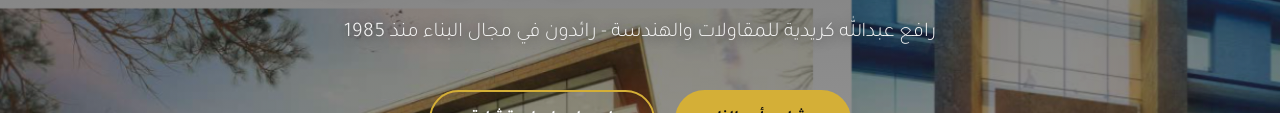
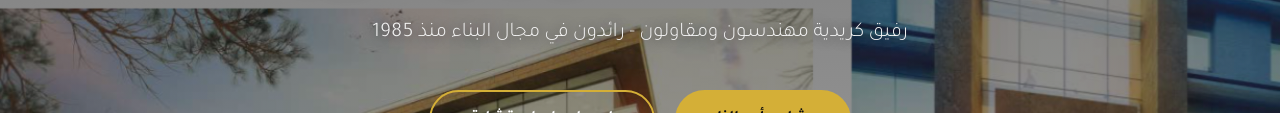
Before and after one commit to waledyasser27/rafickreidie, a website: page index.html in a window 1280 px wide. Shown: the part 375-488 px from the top of the page. Drawn offline with nearby package versions, Linux system fonts and the light colour scheme.

Commit message:
Update index.html

```diff
--- a/index.html
+++ b/index.html
@@ -108,7 +108,7 @@
                     <span class="lang-en">Building the Future with Excellence</span>
                 </h1>
                 <p class="hero-subtitle">
-                    <span class="lang-ar">رافع عبدالله كريدية للمقاولات والهندسة - رائدون في مجال البناء منذ 1985</span>
+                    <span class="lang-ar"> رفيق كريدية مهندسون ومقاولون - رائدون في مجال البناء منذ 1985</span>
                     <span class="lang-en">Rafic A. Kreidie Engineers & Contractors - Leaders in Construction since 1985</span>
                 </p>
                 <div class="hero-buttons">
```
